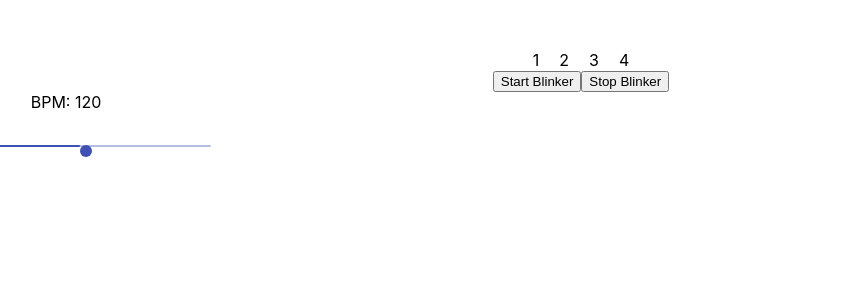
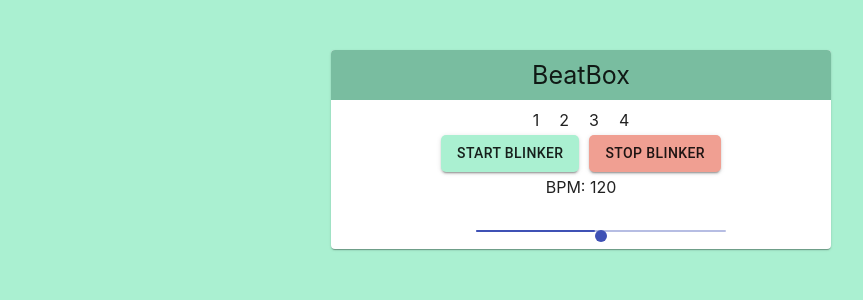
Before and after one commit to N8ers/beat-box, a React (Create React App) app: page / in a window 1280 px wide. Shown: the top 300 px of the page, without its empty margins (59-922 px from the left). Built offline with nearby package versions, Linux system fonts and the light colour scheme.

Commit message:
some general styling

```diff
--- a/src/App.css
+++ b/src/App.css
@@ -1,4 +1,37 @@
 .App {
-  margin-top: 50px;
   text-align: center;
 }
+
+.background {
+  height: 100vh;
+  background-color: #aaf0d1;
+}
+
+.ungracefulSpacer {
+  height: 50px;
+}
+
+.BeatBox {
+  width: 500px;
+  margin: 0 auto;
+}
+
+.header {
+  background-color: #79bda0;
+  font-size: 25px;
+  padding: 10px;
+  margin-bottom: 10px;
+}
+
+.BeatBox div span {
+  margin: 10px;
+}
+
+.lite {
+  color: pink;
+}
+
+.w250 {
+  width: 250px;
+  margin: 0 auto;
+}
--- a/src/BeatBox.js
+++ b/src/BeatBox.js
@@ -1,8 +1,9 @@
+// libraries
 import React from "react";
+import { Card, Button } from "@material-ui/core";
 
-import { Slider } from "@material-ui/core";
-
-import classes from "./BeatBox.module.css";
+// components
+import BpmSlider from "./BpmSlider";
 
 class BeatBox extends React.Component {
   constructor(props) {
@@ -25,8 +26,8 @@ class BeatBox extends React.Component {
 
   changeBPM = (event, newValue) => {
     this.setState({
-      bpm: newValue
-    })
+      bpm: newValue,
+    });
   };
 
   blinker = () => {
@@ -45,14 +46,12 @@ class BeatBox extends React.Component {
       if (currentlyLiteNumber - 1 > 0) {
         document
           .getElementById(currentlyLiteNumber - 1)
-          .classList.remove(classes["lite"]);
+          .classList.remove("lite");
       } else {
-        document.getElementById(4).classList.remove(classes["lite"]);
+        document.getElementById(4).classList.remove("lite");
       }
 
-      document
-        .getElementById(currentlyLiteNumber)
-        .classList.add(classes["lite"]);
+      document.getElementById(currentlyLiteNumber).classList.add("lite");
 
       currentlyLiteNumber < 4
         ? (currentlyLiteNumber += 1)
@@ -62,25 +61,40 @@ class BeatBox extends React.Component {
 
   render() {
     return (
-      <div className={classes.BeatBox}>
+      <div className="background">
+        <div className="ungracefulSpacer"></div>
+        <Card className="BeatBox">
+          <div className="header">BeatBox</div>
           <div>
             <span id={1}>1</span>
             <span id={2}>2</span>
             <span id={3}>3</span>
             <span id={4}>4</span>
           </div>
-        <button onClick={() => this.blinker()}>Start Blinker</button>
-        <button onClick={() => this.turnBlinkerOff()}>Stop Blinker</button>
-        <div className={classes.w250}>
-          <div>BPM: {this.state.bpm}</div>
-          <Slider
-            value={this.state.bpm}
-            max={208}
-            min={40}
-            onChange={this.changeBPM}
-            aria-labelledby="input-slider"
-          />
-        </div>
+          <Button
+            variant="contained"
+            style={{
+              borderRadius: 5,
+              backgroundColor: "#aaf0d1",
+              margin: "5px"
+            }}
+            onClick={() => this.blinker()}
+          >
+            Start Blinker
+          </Button>
+          <Button
+            variant="contained"
+            style={{
+              borderRadius: 5,
+              backgroundColor: "#f09f92",
+              margin: "5px"
+            }}
+            onClick={() => this.turnBlinkerOff()}
+          >
+            Stop Blinker
+          </Button>
+          <BpmSlider bpm={this.state.bpm} changeBPM={this.changeBPM} />
+        </Card>
       </div>
     );
   }
--- a/src/BeatBox.module.css
+++ /dev/null
@@ -1,11 +0,0 @@
-.BeatBox div span {
-  margin: 10px;
-}
-
-.lite {
-  color: pink;
-}
-
-.w250 {
-  width: 250px;
-}
--- /dev/null
+++ b/src/BpmSlider.js
@@ -0,0 +1,19 @@
+import React from "react";
+import { Slider } from "@material-ui/core";
+
+function BpmSlider(props) {
+  return (
+    <div className="w250">
+      <div>BPM: {props.bpm}</div>
+      <Slider
+        value={props.bpm}
+        max={208}
+        min={40}
+        onChange={props.changeBPM}
+        aria-labelledby="input-slider"
+      />
+    </div>
+  );
+}
+
+export default BpmSlider;
```
Lines whose indentation alone changed are shown as unchanged.
